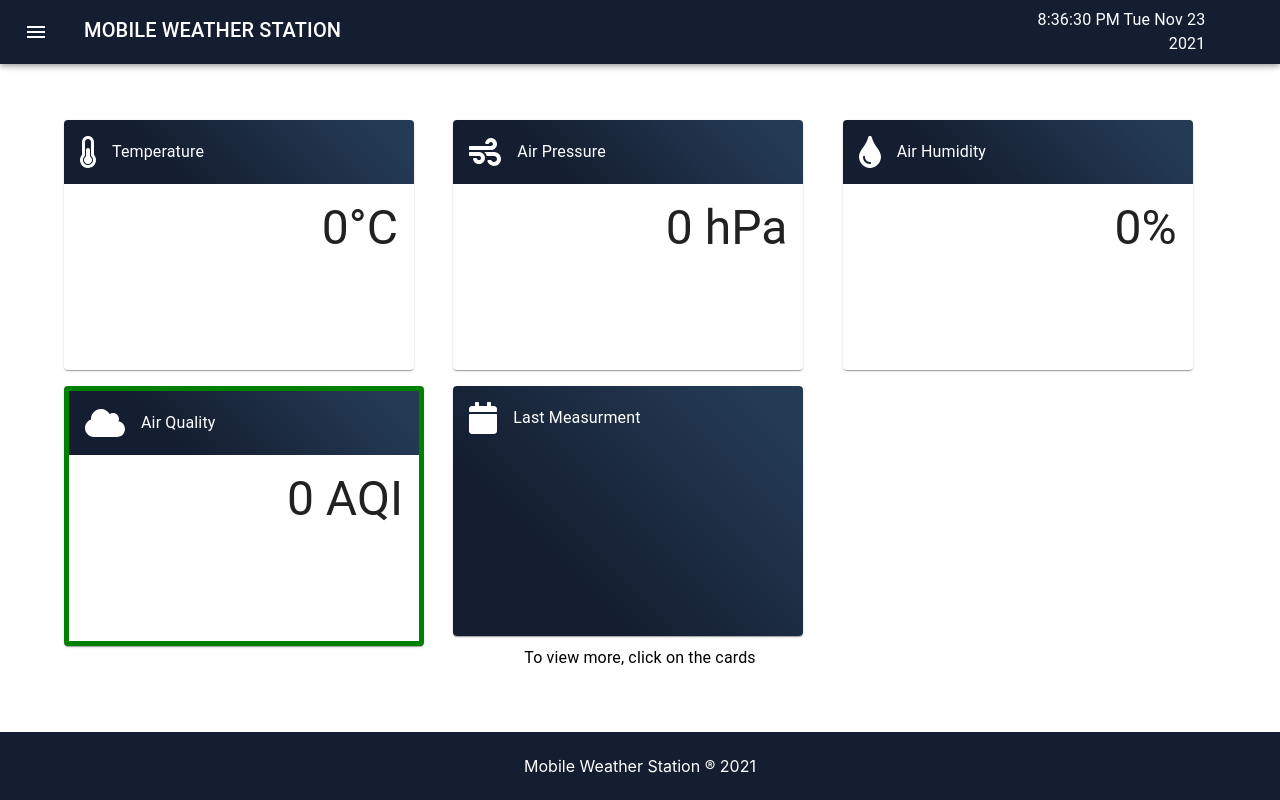
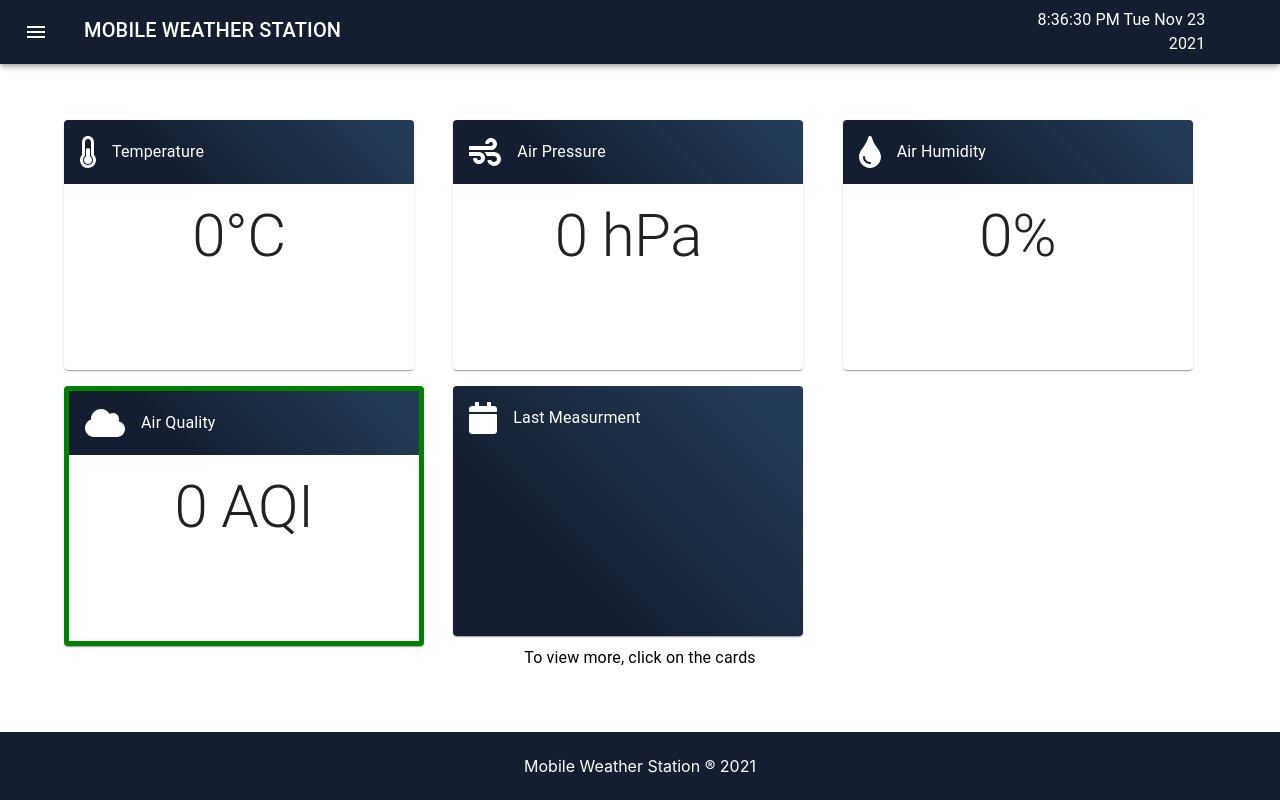
Before and after one commit to Smufie/mws-ui, a React (Create React App) app: page / in a window 1280 px wide. Built offline with nearby package versions, Linux system fonts and the light colour scheme; no server answers.

Commit message:
feat: changed size and align of data on cards

```diff
--- a/src/components/Home.js
+++ b/src/components/Home.js
@@ -102,8 +102,8 @@ export default function Home() {
                 }
                 title={<Typography>Temperature</Typography>}
               />
-              <CardContent align="right">
-                <Typography gutterBottom variant="h3" component="div">
+              <CardContent align="center">
+                <Typography gutterBottom variant="h2" component="div">
                   {currentTemp}°C
                 </Typography>
               </CardContent>
@@ -127,8 +127,8 @@ export default function Home() {
                 }
                 title={<Typography>Temperature</Typography>}
               />
-              <CardContent align="right">
-                <Typography gutterBottom variant="h3" component="div">
+              <CardContent align="center">
+                <Typography gutterBottom variant="h2" component="div">
                   {fahrenheit}°F
                 </Typography>
               </CardContent>
@@ -146,8 +146,8 @@ export default function Home() {
               avatar={<FontAwesomeIcon icon={faWind} size="2x" color="white" />}
               title={<Typography>Air Pressure</Typography>}
             />
-            <CardContent align="right">
-              <Typography gutterBottom variant="h3" component="div">
+            <CardContent align="center">
+              <Typography gutterBottom variant="h2" component="div">
                 {currentAirPressure} hPa
               </Typography>
             </CardContent>
@@ -164,8 +164,8 @@ export default function Home() {
               avatar={<FontAwesomeIcon icon={faTint} size="2x" color="white" />}
               title={<Typography>Air Humidity</Typography>}
             />
-            <CardContent align="right">
-              <Typography gutterBottom variant="h3" component="div">
+            <CardContent align="center">
+              <Typography gutterBottom variant="h2" component="div">
                 {currentAirHumidity}%
               </Typography>
             </CardContent>
@@ -192,8 +192,8 @@ export default function Home() {
               }
               title={<Typography>Air Quality</Typography>}
             />
-            <CardContent align="right">
-              <Typography gutterBottom variant="h3" component="div">
+            <CardContent align="center">
+              <Typography gutterBottom variant="h2" component="div">
                 {currentAirQuality} AQI
               </Typography>
             </CardContent>
```
